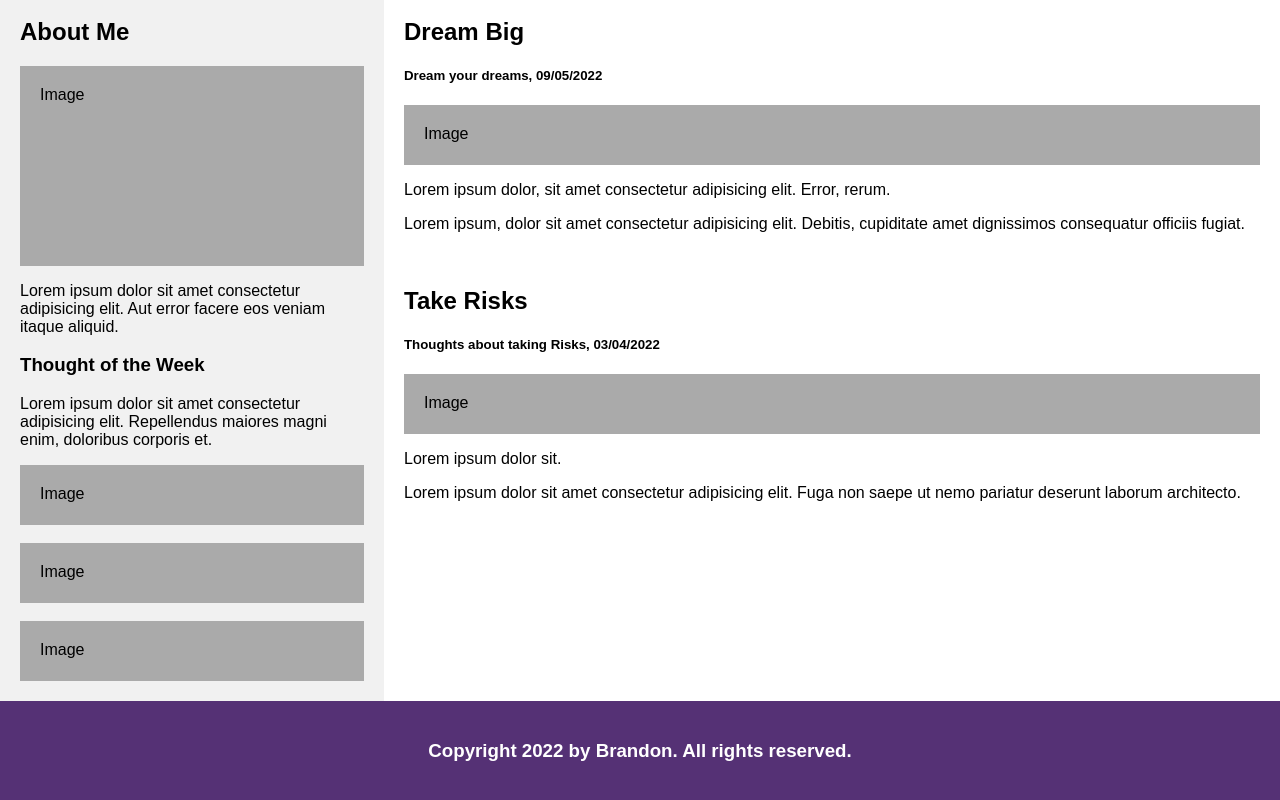
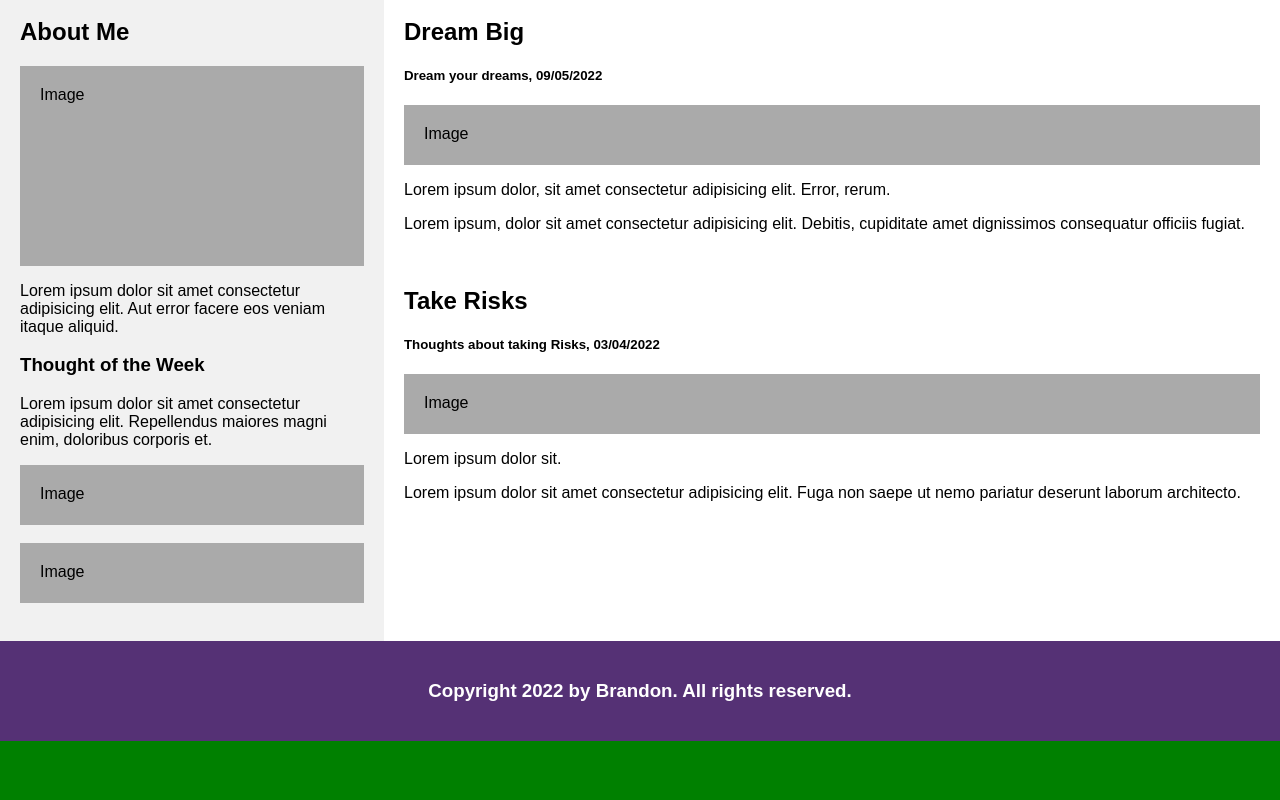
Before and after one commit to BrandTrump/learning-git, a plain HTML site: page index.html in a window 1280 px wide. Shown: the part 498-1298 px from the top of the page. After the commit the page ends 1239 px from the top, so only its background shows below. Drawn offline with Linux system fonts and the light colour scheme; files that its build step writes are made by us from their sources.

Commit message:
Changed background color and removed image

```diff
--- a/index.html
+++ b/index.html
@@ -64,7 +64,7 @@
         <br />
         <div class="imgph">Image</div>
         <br />
-        <div class="imgph">Image</div>
+        <!-- <div class="imgph">Image</div> -->
       </div>
 
       <div class="right">
--- a/responsive.css
+++ b/responsive.css
@@ -6,7 +6,7 @@
 body {
   font-family: Arial, Helvetica, sans-serif;
   margin: 0;
-  background-color: #333;
+  background-color: green;
 }
 
 .header {
```
